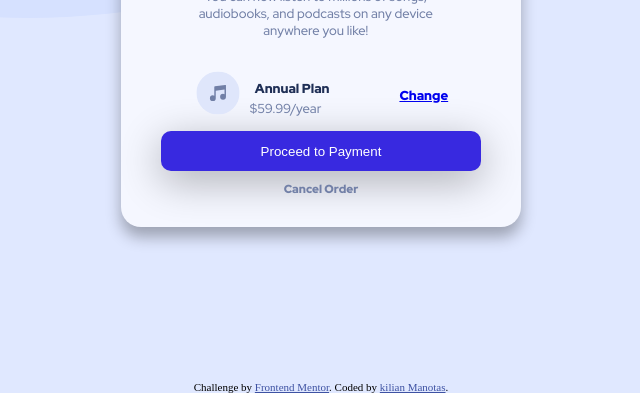
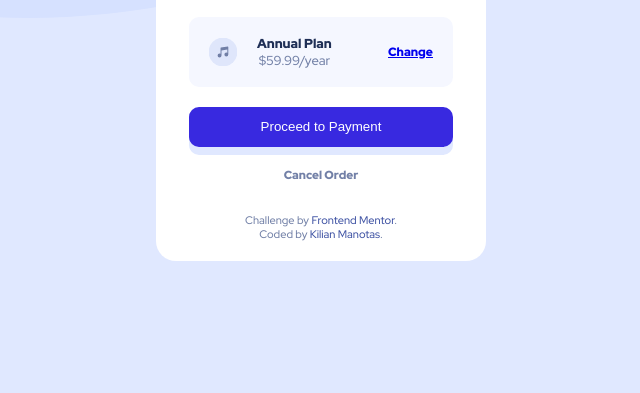
Before and after one commit to kreepthom/Order-Summary, a plain HTML site: page index.html in a window 1280 px wide. Shown: the part 419-812 px from the top of the page, without its empty margins (319-959 px from the left). Drawn offline with Linux system fonts and the light colour scheme.

Commit message:
first commit

```diff
--- a/Style.css
+++ b/Style.css
@@ -2,29 +2,27 @@
 @import url('https://fonts.googleapis.com/css2?family=Red+Hat+Display:wght@500;900&display=swap');
 
 
-*{
-
+* {
     margin: 0;
     padding: 0;
     box-sizing: border-box;
 }
 
-:root{
+:root {
     --Pale-blue: hsl(225, 100%, 94%);
     --Bright-blue: hsl(245, 75%, 52%);
     --Very-pale-blue: hsl(225, 100%, 98%);
     --Desaturated-blue: hsl(224, 23%, 55%);
     --Dark-blue: hsl(223, 47%, 23%);
-
 }
 
 body {
     background: url('./images/pattern-background-desktop.svg');
     background-repeat: no-repeat;
-    background-color:var(--Pale-blue);
+    background-color: var(--Pale-blue);
 }
 
-.container{
+.container {
     display: flex;
     justify-content: center;
     align-items: center;
@@ -32,116 +30,119 @@ body {
 
 }
 
-h2,h4{
-
+h2,
+h4 {
     font-family: 'Red Hat Display', sans-serif;
-    color:var( --Dark-blue) !important;
+    color: var(--Dark-blue) !important;
 }
 
-.container2{
+.container2 {
     display: grid;
-    grid-template-columns: 400px;
-    background-color: var( --Very-pale-blue);
+    grid-template-columns: 330px;
+    background-color: #fff;
     place-items: center;
     border-radius: 20px;
     overflow: hidden;
-    grid-gap: 10px;
+    grid-gap: 20px;
+    padding-bottom: 20px;
     font-size: 13px;
-    color:hsl(224, 23%, 55%);
+    color: hsl(224, 23%, 55%);
     font-family: 'Red Hat Display', sans-serif;
-    box-shadow: 0 10px 15px rgba(0,0,0,0.3);
 }
 
- .containerImg{
+.containerImg {
     width: 100%;
     height: auto;
-    max-width:100%;
+    max-width: 100%;
     max-height: 100%;
 }
 
-.containerImg img{
-    max-width:100%;
+.containerImg img {
+    max-width: 100%;
     max-height: 100%;
 }
 
-.container2 #text{
-    padding: 8px;
+.container2 #text {
+    display: flex;
+    flex-direction: column;
+    justify-content: space-around;
     text-align: center;
     position: relative;
-
     width: 80%;
-    height: 115px;
-
+    height: 110px;
 }
 
-#text p{
-    margin:10px 10px 30px;
-    width: 90%;
+.year {
+    padding: 10px;
+    display: flex;
+    justify-content: space-between;
+    align-items: center;
+    position: relative;
+    height: 70px;
+    border-radius: 10px;
+    width: 80%;
+    background-color: var(--Very-pale-blue);
+}
 
+.year2 {
+    display: flex;
+    justify-content: center;
+    align-items: center;
+    /* margin-right: 10%; */
+    gap: 10px;
+}
+
+.year2 :nth-child(2) {
+    display: flex;
+    flex-direction: column;
+    align-items: center;
+    justify-content: center;
+}
+
+.divImg img {
+    display: flex;
+    align-items: center;
+    transform: scale(.6);
 }
 
 
-.year{
-    display: flex;
-    justify-content: space-evenly;
-    align-items: center;
-    position:relative;
-    width:80%;
-
-
-}
-.year2{
-    display: flex;
-    justify-content: center;
-    align-items: center;
-    margin-right: 10%;
-}
-.year2 h4{
-    margin:7px 5px 3px;
-}
-
-.divImg img{
-    transform: scale(.9);
-    margin-right:8px ;
-}
-
-.change{
+.change {
+    margin-right: 10px;
+    font-size: 12px;
     font-weight: 600;
     font-family: 'Red Hat Display', sans-serif;
 }
 
-button{
+button {
     margin: 0 10%;
-    border:none;
+    border: none;
     width: 80%;
-    height:40px;
+    height: 40px;
     border-radius: 10px;
     background-color: var(--Bright-blue);
     color: white;
-    box-shadow: 0 10px 40px rgba(0,0,0,0.3);
+    box-shadow: 0 8px 0px var(--Pale-blue);
     cursor: pointer;
 }
 
-.container2 .linkCont{
+.attribution a {
+    text-decoration: none;
+    color: var(--Bright-blue);
+}
+
+.linkCont {
     font-size: 90%;
     color: var(--Desaturated-blue);
     text-decoration: none;
-    margin-bottom: 30px;
+    margin-bottom: 10px;
 }
 
 
-@media (max-width: 500px) {
-    .container2{
-        display: grid;
-        grid-template-columns: 400px;
+@media (max-width: 330px) {
+    .container2 {
+        border-radius: 0;
+        height: 100%;
+        grid-template-columns: 100%;
 
     }
 }
-
-
-@media (max-width: 425px) {
-    .container2{
-        display: grid;
-        grid-template-columns: 400px;
-    }
-}
--- a/index.html
+++ b/index.html
@@ -67,13 +67,13 @@
       <button type="button">Proceed to Payment</button>
       <a href="#" class="linkCont"><b>Cancel Order</b></a>
 
+      <div class="attribution">
+        Challenge by <a href="https://www.frontendmentor.io?ref=challenge" target="_blank">Frontend Mentor</a>.</br>
+        Coded by <a href="#">Kilian Manotas</a>.
+      </div>
     </div>
 
 
-  </div>
-  <div class="attribution">
-    Challenge by <a href="https://www.frontendmentor.io?ref=challenge" target="_blank">Frontend Mentor</a>.
-    Coded by <a href="#">kilian Manotas</a>.
   </div>
 
 </body>
```
